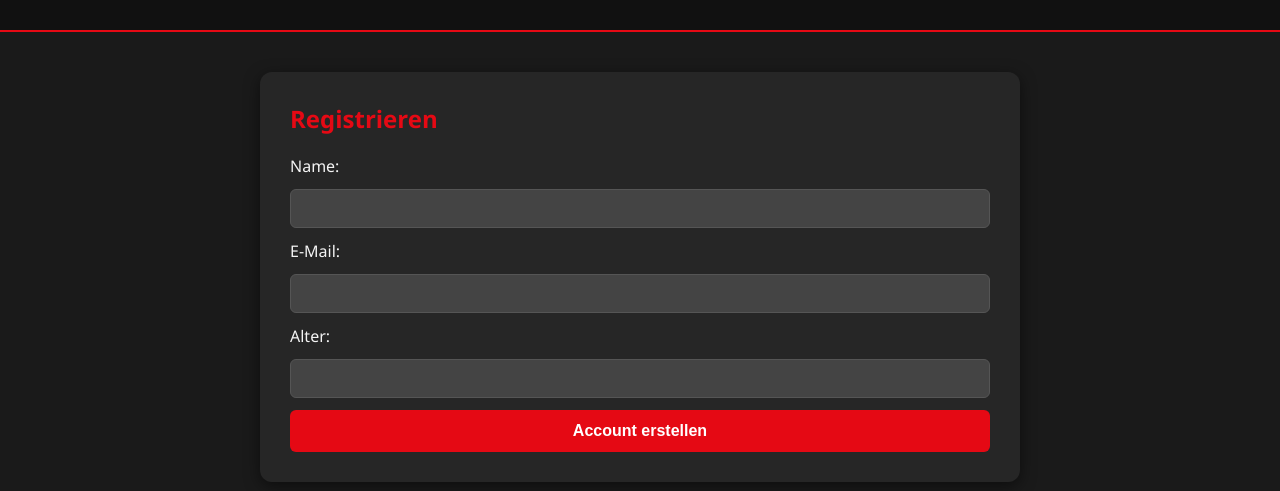
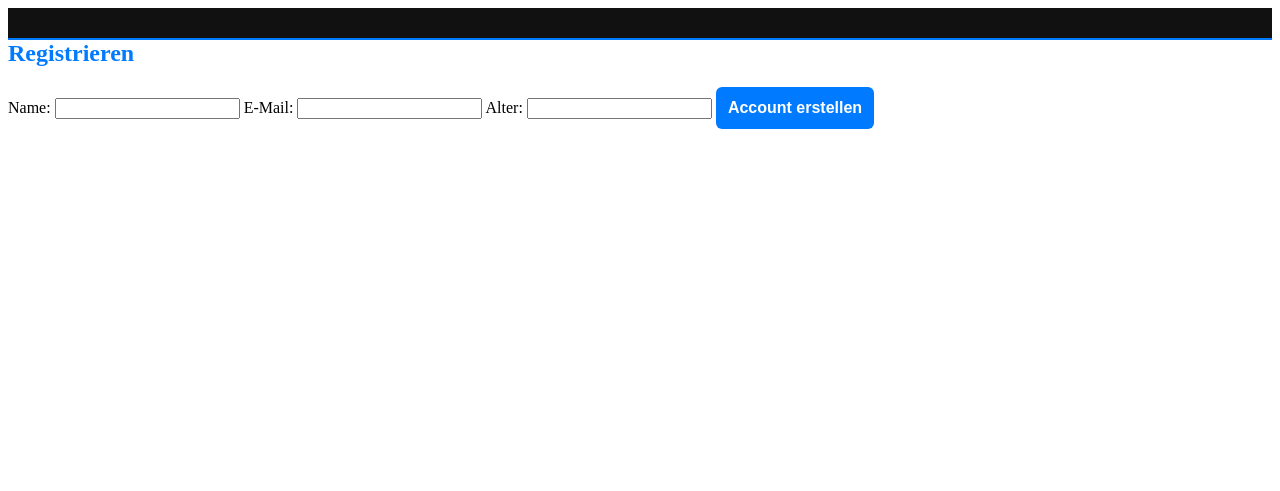
Before and after one commit to katjaarens/MoviecrusherWeb, a Flask app: page /register in a window 1280 px wide. Shown: the top 491 px of the page. Run offline with Flask 3, Linux system fonts and the light colour scheme.

Commit message:
farbe geändert

```diff
--- a/static/style.css
+++ b/static/style.css
@@ -1,89 +1,39 @@
-/* --- Grundlayout (Dark Mode) --- */
-body {
-    font-family: 'Segoe UI', Arial, sans-serif;
-    background-color: #1a1a1a; /* Dunkler Hintergrund */
-    margin: 0;
-    padding: 0;
-    color: #f4f4f4; /* Helle Schrift */
-}
-
 /* --- Navigation --- */
 nav {
     background-color: #111;
     padding: 15px 30px;
     display: flex;
     gap: 20px;
-    border-bottom: 2px solid #e50914; /* Kino-Rot */
+    border-bottom: 2px solid #007bff; /* Jetzt Blau statt Rot */
     justify-content: center;
 }
 
-nav a {
-    color: white;
-    text-decoration: none;
-    font-weight: bold;
-    transition: color 0.3s;
-}
-
 nav a:hover {
-    color: #e50914;
-}
-
-/* --- Content Box (für Login, Register, Dashboard) --- */
-.content {
-    max-width: 700px;
-    margin: 40px auto;
-    background: #262626; /* Dunklere Box */
-    padding: 30px;
-    border-radius: 12px;
-    box-shadow: 0 4px 15px rgba(0,0,0,0.5);
+    color: #007bff; /* Hover-Effekt in Blau */
 }
 
 /* --- Überschriften --- */
 h2, h1 {
     margin-top: 0;
-    color: #e50914;
+    color: #007bff; /* Titel jetzt in Blau */
 }
 
-/* --- Film-Grid (Neu für all_movies.html) --- */
-.movie-grid {
-    display: grid;
-    grid-template-columns: repeat(auto-fill, minmax(250px, 1fr));
-    gap: 20px;
-    padding: 30px;
-}
-
-.movie-card {
-    background-color: #333;
-    border-radius: 12px;
-    padding: 20px;
-    text-align: center;
-    box-shadow: 0 4px 10px rgba(0,0,0,0.3);
-    transition: transform 0.3s ease;
+/* --- Die Film-Karten --- */
+.movie-card h3 {
+    margin: 10px 0;
+    font-size: 1.2rem;
+    color: #007bff; /* Filmtitel in Blau */
 }
 
 .movie-card:hover {
     transform: translateY(-8px);
+    box-shadow: 0 8px 25px rgba(0, 123, 255, 0.4); /* Blauer Schatten beim Hover */
 }
 
-/* --- Formulare (angepasst an Dark Mode) --- */
-form {
-    display: flex;
-    flex-direction: column;
-    gap: 12px;
-}
-
-input, textarea, select {
-    padding: 10px;
-    background: #444;
-    border: 1px solid #555;
-    border-radius: 6px;
-    font-size: 15px;
-    color: white;
-}
-
+/* --- Buttons --- */
 button, .btn-watchlist {
     padding: 12px;
-    background: #e50914;
+    background: #007bff; /* Button Hintergrund Blau */
     color: white;
     border: none;
     border-radius: 6px;
@@ -96,9 +46,5 @@ button, .btn-watchlist {
 }
 
 button:hover, .btn-watchlist:hover {
-    background: #b20710;
+    background: #0056b3; /* Dunkleres Blau beim Drüberfahren */
 }
-
-/* --- Meldungen --- */
-p.error { color: #ff4d4d; font-weight: bold; }
-p.success { color: #44ff44; font-weight: bold; }
```
